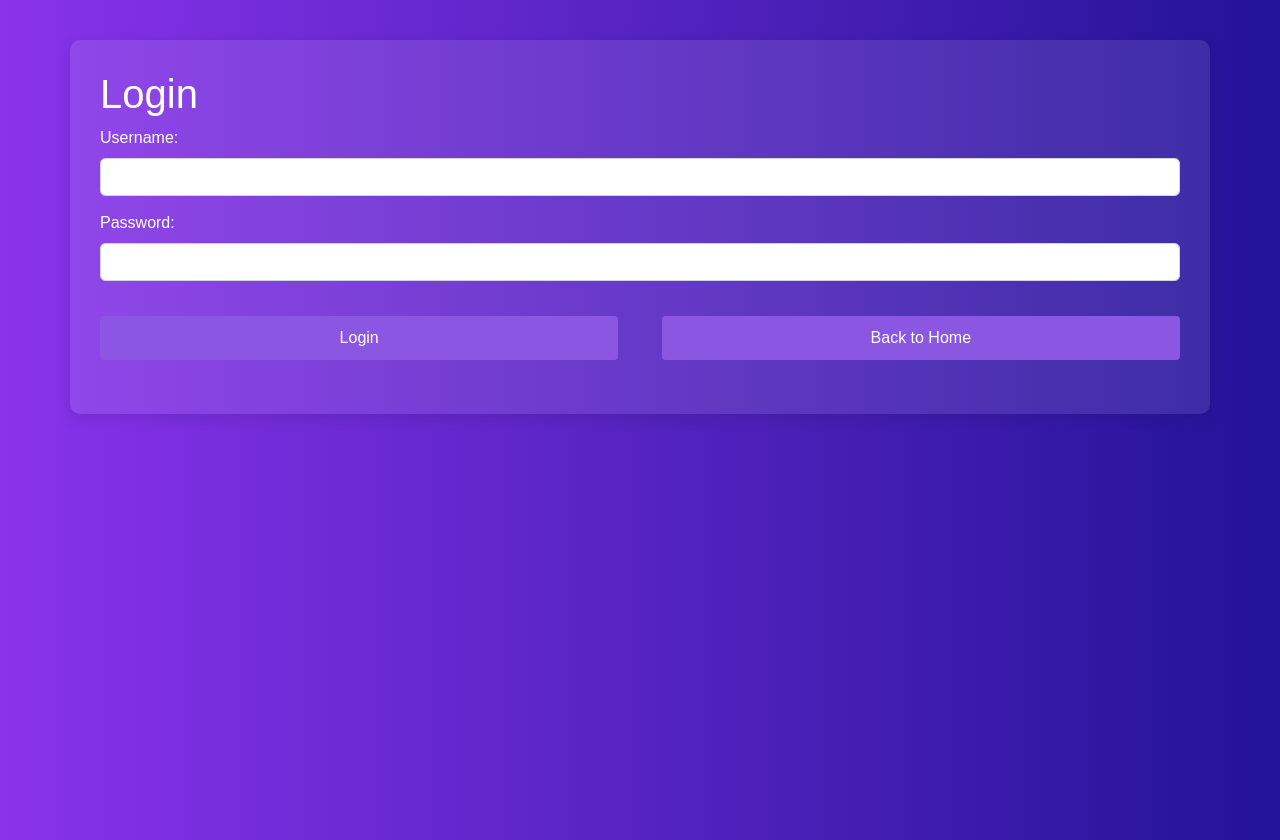
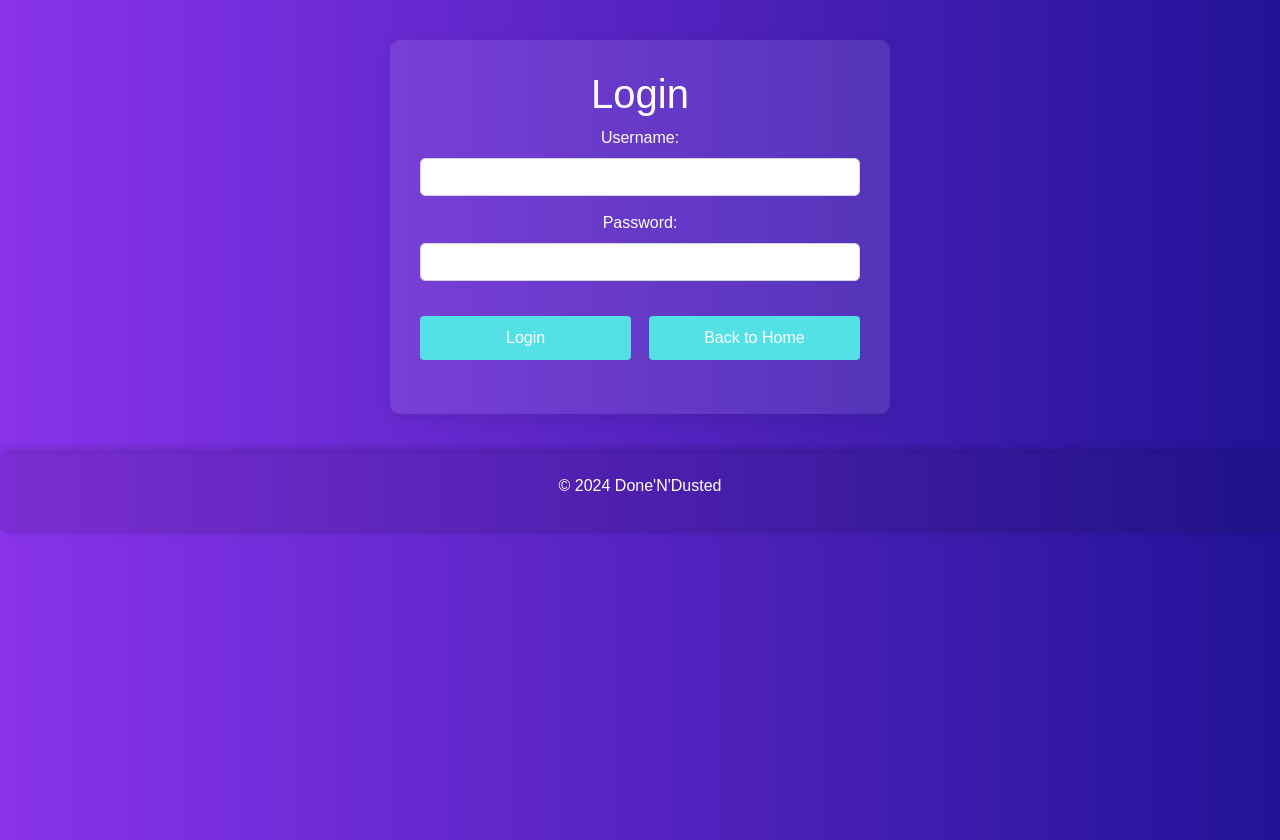
Before and after one commit to theycallmecooper/application, a Flask app: page /login in a window 1280 px wide. Run offline with Flask 3, Linux system fonts and the light colour scheme; some libraries are stand-ins or nearby versions.

Commit message:
updated formatting

```diff
--- a/templates/dashboard.html
+++ b/templates/dashboard.html
@@ -168,9 +168,6 @@
 
     <footer>
         <p>&copy; 2024 Done'N'Dusted</p>
-        <p>
-            <a href="#">Privacy Policy</a> | <a href="#">Terms of Service</a> | <a href="#">Contact</a>
-        </p>
     </footer>
 
     <script src="https://code.jquery.com/jquery-3.6.0.min.js"></script>
--- a/templates/login.html
+++ b/templates/login.html
@@ -9,6 +9,7 @@
         html, body {
             height: 100%;
         }
+
         body {
             background: linear-gradient(90deg, #8933eb, #221397);
             color: white;
@@ -16,50 +17,69 @@
             min-height: 100%;
             background-color: cover;
             padding-bottom: 50px;
+            text-align: center;
         }
+
         .container {
             background: rgba(255, 255, 255, 0.1);
             padding: 30px;
             border-radius: 10px;
             margin-top: 40px;
             box-shadow: 0px 4px 15px rgba(0, 0, 0, 0.1);
+            max-width: 500px;
+            margin-left: auto;
+            margin-right: auto;
         }
+
         .form-group {
             margin-bottom: 15px;
         }
+
         .form-control {
             border-radius: 5px;
         }
+
         .btn-custom {
             margin-top: 20px;
             padding: 10px 20px;
             font-size: 16px;
-            background-color: #8b56e1;
+            background-color: #53e1e6;
             border: none;
             color: white;
             width: 48%;
         }
+
         .btn-custom:hover {
-            background-color: #45109a;
-            color: white; /* Ensure text color remains white */
+            background-color: #1b9ea4;
+            color: white;
         }
-        .btn-back {
-            margin-top: 20px;
-            padding: 10px 20px;
-            font-size: 16px;
-            background-color: #8b56e1;
-            border: none;
-            color: white;
-            width: 48%;
+
+        .nav-link {
+            color: white !important;
         }
-        .btn-back:hover {
-            background-color: #45109a;
-            color: white; /* Ensure text color remains white */
+
+        .nav-link:hover {
+            color: #53e1e6 !important;
         }
-        .alert-danger {
-            background-color: #f8d7da;
-            color: #721c24;
-            border-color: #f5c6cb;
+
+        footer {
+            text-align: center;
+            padding: 20px;
+            background: rgba(0, 0, 0, 0.1);
+            border-radius: 10px;
+            margin-top: 40px;
+            box-shadow: 0px -4px 10px rgba(0, 0, 0, 0.2);
+        }
+
+        footer a {
+            color: #8b56e1;
+            text-decoration: none;
+            margin: 0 10px;
+            transition: color 0.3s;
+        }
+
+        footer a:hover {
+            color: #e8e53e;
         }
     </style>
 </head>
@@ -76,7 +96,7 @@
                 <input type="password" id="password" name="password" class="form-control" required>
             </div>
             <div class="d-flex justify-content-between">
-                <button type="submit" class="btn btn-custom"> Login</button>
+                <button type="submit" class="btn btn-custom">Login</button>
                 <a class="btn btn-custom" href="{{url_for('index')}}">Back to Home</a>
             </div>
             <br>
@@ -88,6 +108,9 @@
             {% endif %} {% endwith %}
         </form>
     </div>
+    <footer>
+        <p>&copy; 2024 Done'N'Dusted</p>
+    </footer>
     <script src="https://code.jquery.com/jquery-3.5.1.slim.min.js"></script>
     <script src="https://cdn.jsdelivr.net/npm/@popperjs/core@2.5.4/dist/umd/popper.min.js"></script>
     <script src="https://stackpath.bootstrapcdn.com/bootstrap/4.5.2/js/bootstrap.min.js"></script>
```
Also changed, not shown: templates/index.html (+8 -7 lines), templates/signup.html (+10 -3 lines).
